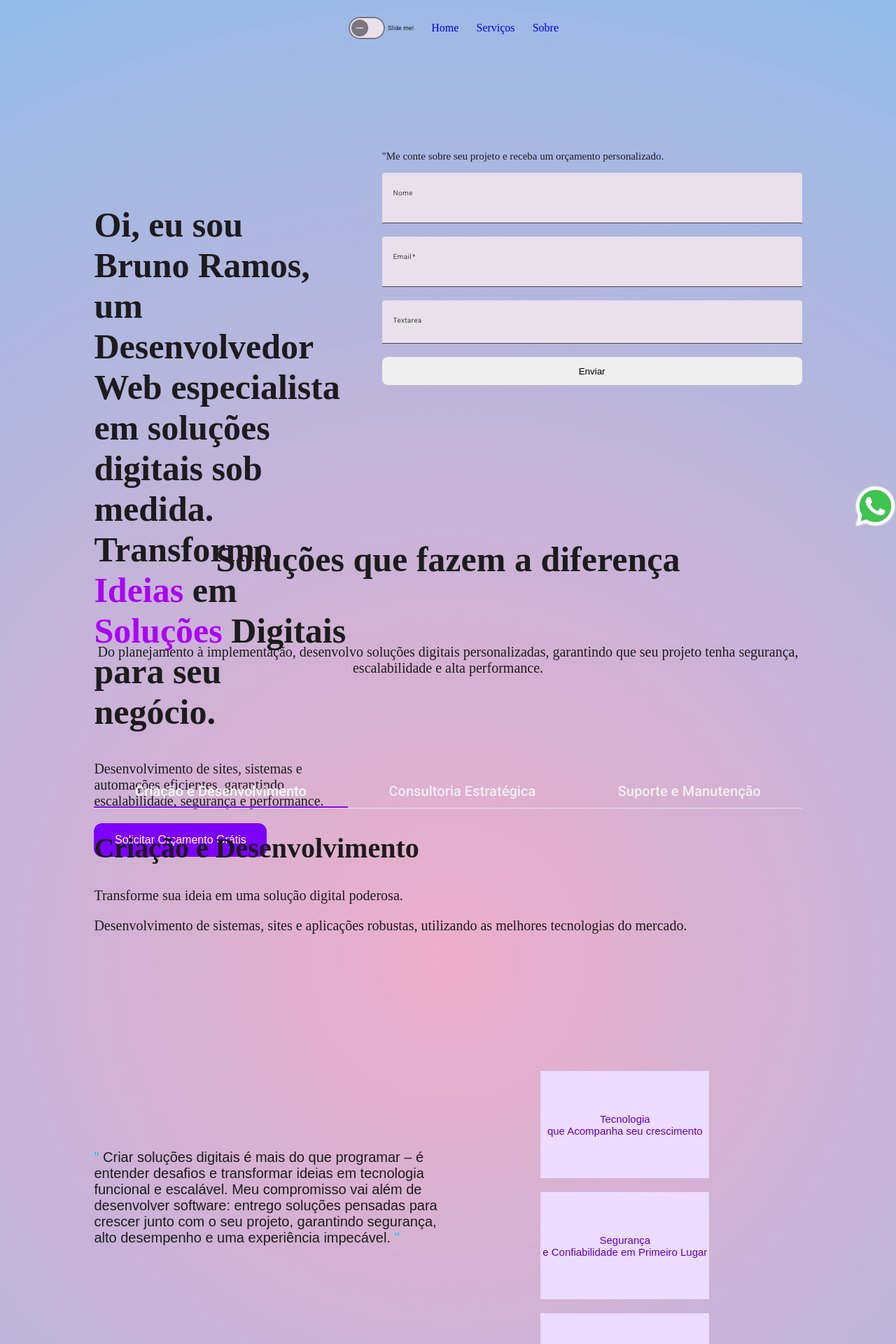
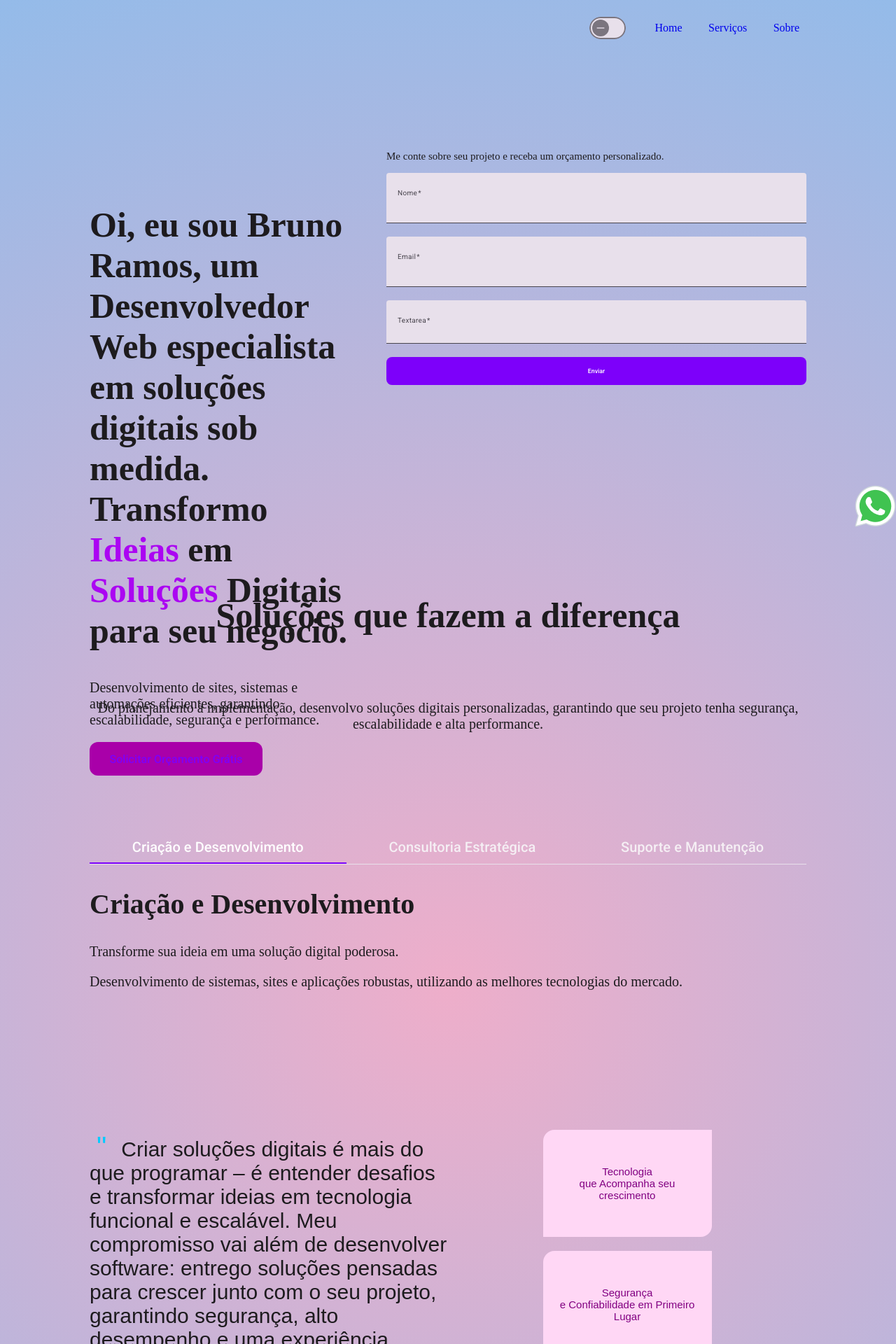
Before and after one commit to ramosbrp/landing-ramos-dev-angular, an Angular app: page / in a window 1280 px wide. Shown: the top 1920 px of the page at 70% size. Built offline with nearby package versions, Linux system fonts and the light colour scheme; no server answers.

Commit message:
✨ feat(ButtonCTA & FormContato): Refactor ButtonCTA component to use anchor tag; enhance FormContato with reactive form handling and email submission functionality

```diff
--- a/src/app/components/button-cta/button.cta.scss
+++ b/src/app/components/button-cta/button.cta.scss
@@ -1,10 +1,17 @@
 @use '@angular/material' as mat;
 
-button {
+.button-cta {
     width: 247px;
     height: 48px;
     background-color: var(--mat-sys-tertiary);
-    color: var(--mat-sys-on-secondary);
     border-radius: 12px;
     font-size: 1.6rem;
+    color: var(--mat-sys-on-tertiary);
+
+
 }
+
+.button-cta:hover {
+    background-color: var(--mat-sys-tertiary-hover);
+    color: var(--mat-sys-on-tertiary-hover);
+}
--- a/src/app/components/button-cta/button.cta.ts
+++ b/src/app/components/button-cta/button.cta.ts
@@ -1,11 +1,14 @@
 import { Component, signal } from '@angular/core';
 import { trigger, style, transition, animate, state } from '@angular/animations';
+import { MatButtonModule } from '@angular/material/button';
+
 
 @Component({
   selector: 'button-cta',
   standalone: true,
+  imports: [MatButtonModule],
   template: `
-    <button  [@fadeIn]="animationState()">Solicitar Orçamento Grátis</button>
+    <a mat-button class="button-cta" [@fadeIn]="animationState()" href="https://api.whatsapp.com/send/?phone=5521989140246&text&type=phone_number&app_absent=0" target="_blank" >Solicitar Orçamento Grátis</a>
   `,
   styleUrl: './button.cta.scss',
   animations: [
--- a/src/app/components/form-contato/form.contato.html
+++ b/src/app/components/form-contato/form.contato.html
@@ -1,23 +1,24 @@
-<form action="" class="contato">
-    <h3>"Me conte sobre seu projeto e receba um orçamento personalizado.</h3>
+<form [formGroup]="formulario" (ngSubmit)="enviarFormulario()" class="contato">
+    <h3>Me conte sobre seu projeto e receba um orçamento personalizado.</h3>
     <mat-form-field>
         <mat-label>Nome</mat-label>
-        <input matInput>
+        <input matInput [formControl]="name">
     </mat-form-field>
 
     <mat-form-field>
         <mat-label>Email</mat-label>
         <input matInput placeholder="pat@example.com" [formControl]="email" (blur)="updateErrorMessage()" required />
-        @if (email.invalid) {
-        <mat-error>{{errorMessage()}}</mat-error>
-        }
+        <mat-error *ngIf="email.invalid">{{ errorMessage() }}</mat-error>
     </mat-form-field>
 
 
     <mat-form-field>
         <mat-label>Textarea</mat-label>
-        <textarea matInput></textarea>
+        <textarea matInput [formControl]="message"></textarea>
     </mat-form-field>
 
-    <button>Enviar</button>
+    <button mat-button type="submit" class="form-contatct-button-submit" id="form-contatct-button-submit"
+        [disabled]="formulario.invalid">
+        Enviar
+    </button>
 </form>
--- a/src/app/components/form-contato/form.contato.scss
+++ b/src/app/components/form-contato/form.contato.scss
@@ -31,6 +31,13 @@
         border-radius: 8px;
     }
 
+    .form-contatct-button-submit {
+        background-color: var(--mat-sys-primary);
+        color: var(--mat-sys-on-primary);
+    }
 
+    .form-contatct-button-submit:hover {
+        background-color: var(--mat-sys-primary-hover);
+    }
 
 }
--- a/src/app/components/form-contato/form.contato.ts
+++ b/src/app/components/form-contato/form.contato.ts
@@ -3,25 +3,41 @@ import { takeUntilDestroyed } from '@angular/core/rxjs-interop';
 import { MatSelectModule } from '@angular/material/select';
 import { MatInputModule } from '@angular/material/input';
 import { MatFormFieldModule } from '@angular/material/form-field';
-import { FormControl, FormsModule, ReactiveFormsModule, Validators } from '@angular/forms';
+import { FormBuilder, FormControl, FormGroup, FormsModule, ReactiveFormsModule, Validators } from '@angular/forms';
 import { merge } from 'rxjs';
+import { MatButtonModule } from '@angular/material/button';
+import { ApiService } from '../../../services/api/api.service';
+import { NgIf } from '@angular/common';
 
 @Component({
   selector: 'form-contato',
-  imports: [MatSelectModule, MatInputModule, MatFormFieldModule, ReactiveFormsModule, FormsModule],
+  standalone: true,
+  imports: [MatSelectModule, MatInputModule, MatFormFieldModule, ReactiveFormsModule, FormsModule, MatButtonModule, NgIf],
   changeDetection: ChangeDetectionStrategy.OnPush,
   templateUrl: './form.contato.html',
   styleUrl: './form.contato.scss'
 })
 export class FormContato {
+
+  formulario: FormGroup;
+
+  readonly name = new FormControl('', [Validators.required]);
   readonly email = new FormControl('', [Validators.required, Validators.email]);
+  readonly message = new FormControl('', [Validators.required]);
 
   errorMessage = signal('');
 
-  constructor() {
+  constructor(private fb: FormBuilder, private apiService: ApiService) {
+
+    this.formulario = fb.group({
+      name: this.name,
+      email: this.email,
+      message: this.message,
+    });
     merge(this.email.statusChanges, this.email.valueChanges)
       .pipe(takeUntilDestroyed())
       .subscribe(() => this.updateErrorMessage());
+
   }
 
   updateErrorMessage() {
@@ -33,4 +49,21 @@ export class FormContato {
       this.errorMessage.set('');
     }
   }
+
+  enviarFormulario() {
+    console.log(this.formulario.value)
+    if (this.formulario.valid) {
+      this.apiService.sendEmail(this.formulario.value).subscribe(
+        () => {
+          alert('Email enviado com sucesso!');
+          this.formulario.reset();
+        },
+        () => alert('Erro ao enviar email.')
+      );
+    }
+  }
+
+
+
+
 }
--- a/src/app/components/header/header.component.html
+++ b/src/app/components/header/header.component.html
@@ -5,8 +5,7 @@
         <nav>
             <ul>
                 <li>
-                    <mat-slide-toggle [checked]="isDarkMode" (change)="onThemeToggle($event)">Slide
-                        me!</mat-slide-toggle>
+                    <mat-slide-toggle [checked]="isDarkMode" (change)="onThemeToggle($event)" />
                 </li>
                 <li><a href="#">Home</a></li>
                 <li><a href="#servicos">Serviços</a></li>
--- a/src/app/components/header/header.component.scss
+++ b/src/app/components/header/header.component.scss
@@ -3,10 +3,10 @@ header {
     padding: 10px;
     position: fixed;
     top: 0;
-    width: 100%;
+    width: 90%;
     display: flex;
     flex-flow: row wrap;
-    justify-content: center;
+    justify-content: flex-end;
     z-index: 2;
 
     >div {
--- a/src/app/components/hero-section/hero-section.component.scss
+++ b/src/app/components/hero-section/hero-section.component.scss
@@ -1,5 +1,5 @@
  .hero-section {
-     height: 65vh;
+     height: 75vh;
      display: flex;
      flex-flow: row;
      justify-content: space-between;
--- a/src/app/components/sobre/sobre.component.scss
+++ b/src/app/components/sobre/sobre.component.scss
@@ -18,12 +18,16 @@
         font-family: 'Darker Grotesque', sans-serif;
 
         h1 {
-            font-size: 2rem;
+            font-size: 3rem;
             font-weight: normal;
             width: 50%;
 
             span {
                 color: #0cf;
+                font-size: 4rem;
+                line-height: 4rem;
+                padding: 0 10px;
+                line-height: 0;
             }
         }
 
@@ -49,6 +53,9 @@
                 font-size: 1.5rem;
                 color: var(--mat-sys-on-tertiary-container);
                 margin: 10px;
+                padding: 10px;
+                text-align: center;
+                border-radius: 16px 0 16px 0;
                 width: 241px;
                 height: 153px;
                 background-color: var(--mat-sys-tertiary-container);
--- a/src/services/api/api.service.ts
+++ b/src/services/api/api.service.ts
@@ -13,4 +13,8 @@ export class ApiService {
     getDados(): Observable<any> {
         return this.http.get(`${this.baseUrl}/dados`);
     }
+
+    sendEmail(data: any): Observable<any> {
+        return this.http.post(`${this.baseUrl}/send-email`, data);
+    }
 }
--- a/src/styles.scss
+++ b/src/styles.scss
@@ -3,9 +3,12 @@
 
 html {
     color-scheme: light dar;
-    @include mat.theme((color: mat.$violet-palette,
+    @include mat.theme((color: (primary: mat.$violet-palette,
+                tertiary: mat.$magenta-palette, ),
             typography: Roboto,
             density: 0));
+
+
 }
 
 // .light-theme {
@@ -45,7 +48,9 @@ html {
         /* 10px */
 }
 
-body {}
+body {
+    margin: 0;
+}
 
 li {
     list-style-type: none;
```
